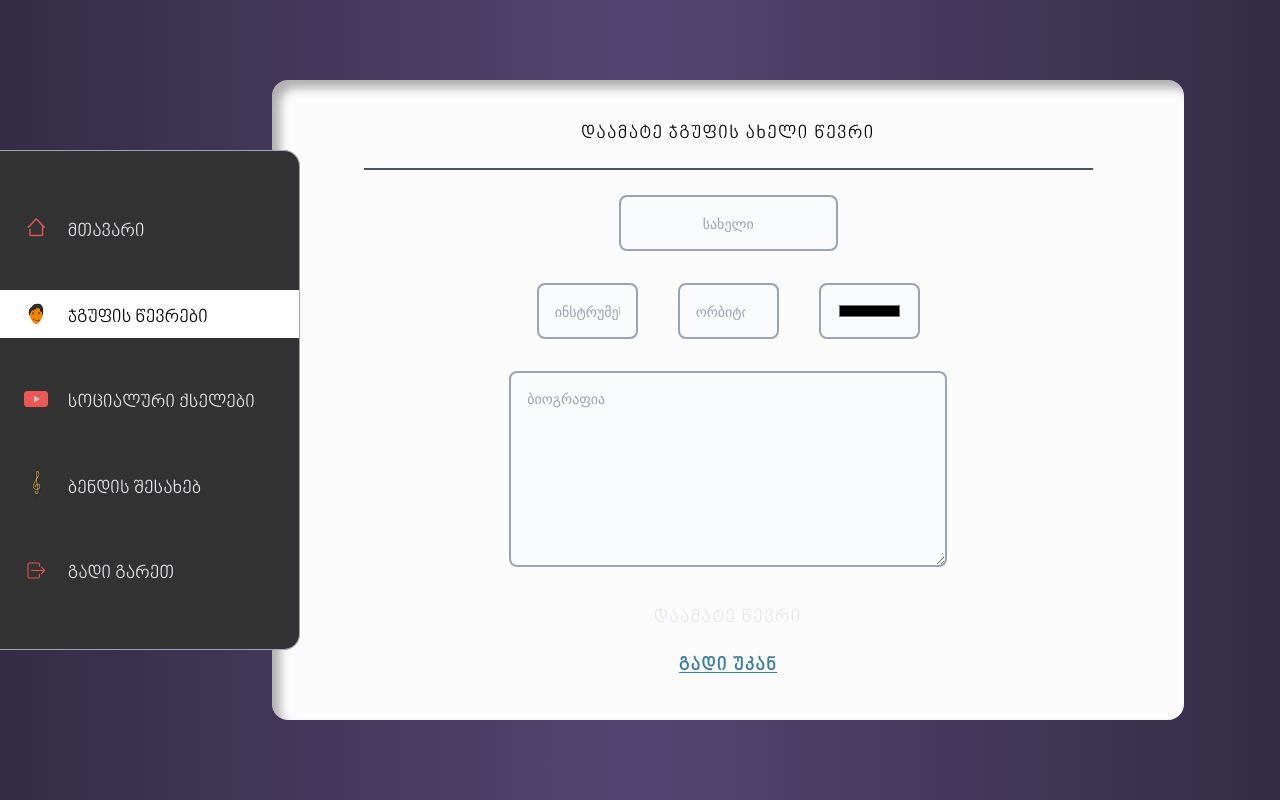
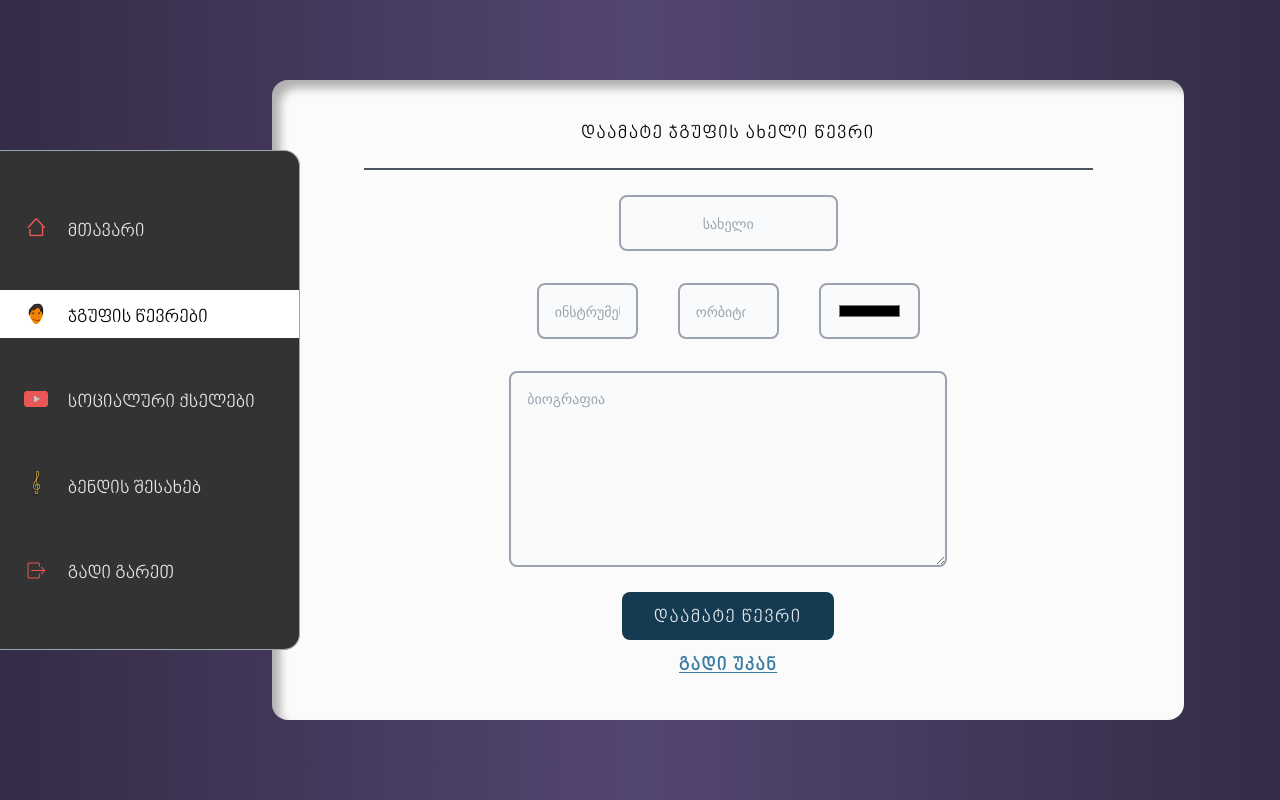
Before and after one commit to ibotchori/folk-soul, a React (Create React App) app: page /members/new in a window 1280 px wide. Built offline with nearby package versions, Linux system fonts and the light colour scheme.

Commit message:
fix: Button bg color props

```diff
--- a/src/components/Button/Button.tsx
+++ b/src/components/Button/Button.tsx
@@ -8,7 +8,7 @@ type ButtonProps = {
 const Button: React.FC<ButtonProps> = ({ text, backgroundColor }) => {
   return (
     <button
-      className={`px-8 h-12 bg-${backgroundColor} rounded-lg  font-[mtavruli] text-center text-sm md:text-lg pt-1 tracking-widest text-gray-200 hover:text-gray-100`}
+      className={`px-8 h-12 ${backgroundColor} rounded-lg  font-[mtavruli] text-center text-sm md:text-lg pt-1 tracking-widest text-gray-200 hover:text-gray-100`}
     >
       {text}
     </button>
--- a/src/components/Modal/Modal.tsx
+++ b/src/components/Modal/Modal.tsx
@@ -39,7 +39,7 @@ const Modal: React.FC<ModalProps> = ({ visible, onClose }) => {
             />
           </div>
           {/* Upload button */}
-          <Button text='ატვირთე' backgroundColor='primaryBG' />
+          <Button text='ატვირთე' backgroundColor='bg-primaryBG' />
         </div>
       </div>
     </div>
--- a/src/pages/NewMember/NewMember.tsx
+++ b/src/pages/NewMember/NewMember.tsx
@@ -36,7 +36,7 @@ const NewMember = (props: Props) => {
         </div>
         {/* Add new member button */}
         <div className='flex flex-col gap-3 pb-3 md:pb-10'>
-          <Button text='დაამატე წევრი' backgroundColor='primaryBG' />
+          <Button text='დაამატე წევრი' backgroundColor='bg-primaryBG' />
           <GoBackButton />
         </div>
       </div>
```
